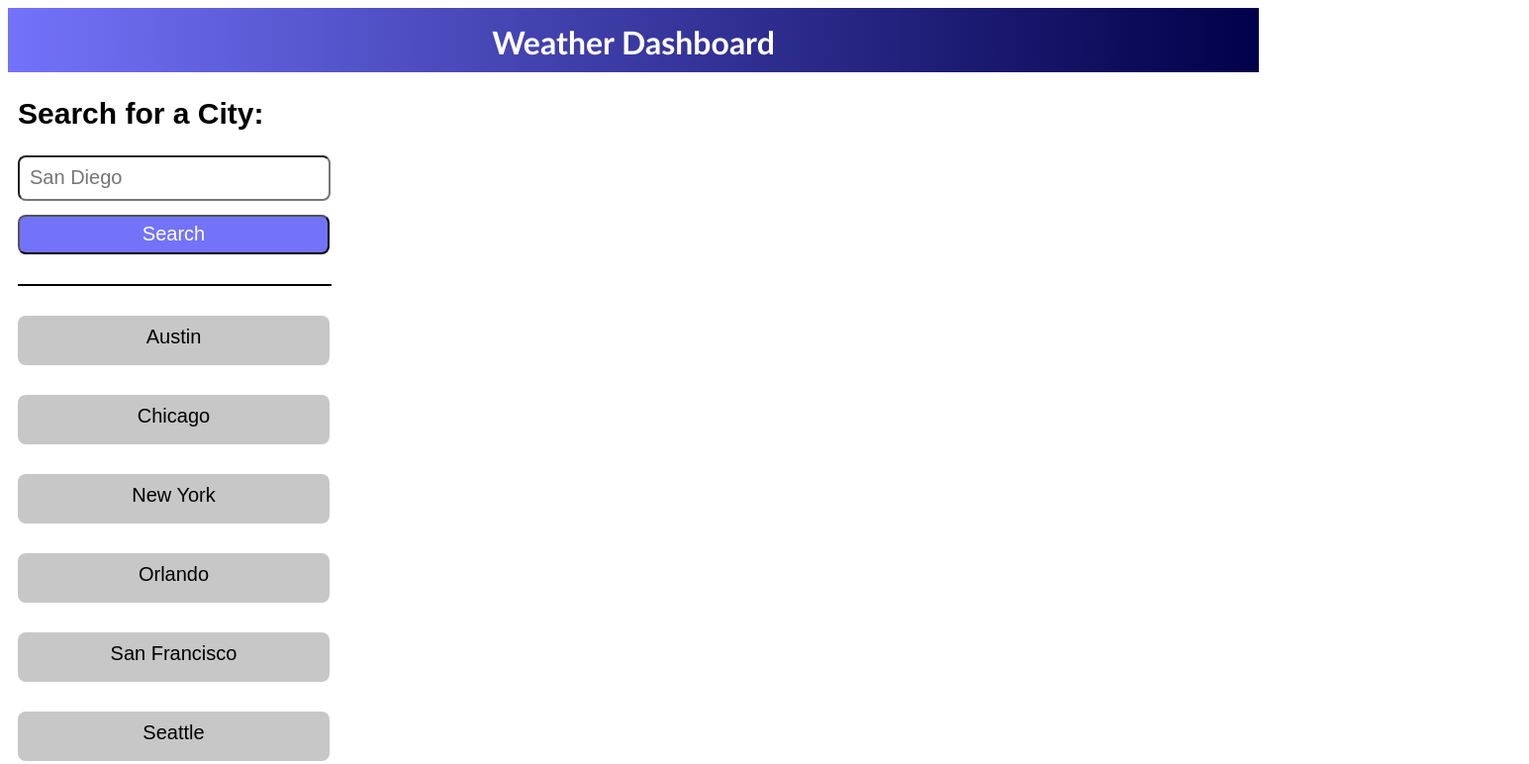
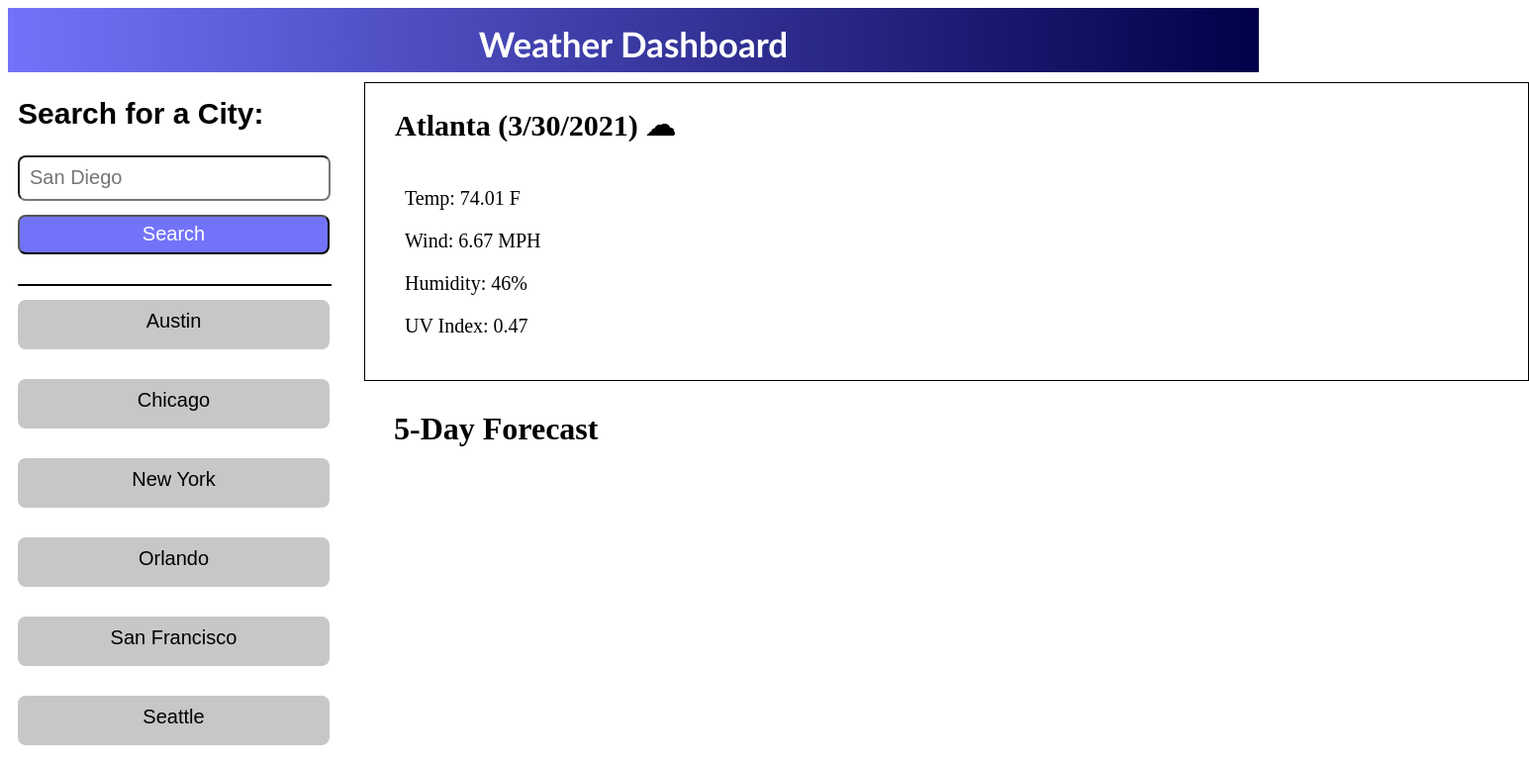
Before and after one commit to matthewtlarson/Weather-Dashboard, a plain HTML site: page index.html in a window 1280 px wide. Shown: the top 772 px of the page at 99% size, 1545 px wide, since content can reach past the window. Drawn offline with Linux system fonts and the light colour scheme; no server answers.

Commit message:
save for Rachel

```diff
--- a/Assets/javascript.js
+++ b/Assets/javascript.js
@@ -0,0 +1,30 @@
+var textbox = document.querySelectorAll("search");
+
+// search.addEventListener("click");
+
+fetch("https://api.openweathermap.org/data/2.5/forecast?q=Tucson&units=imperial&appid=7e663f4b1d9924a34d2b5f917f979be1")
+.then(function(weather){
+return weather.json()
+}).then(function(data){
+console.log(data)
+console.log(data.city.coord.lat)
+
+
+fetch(`https://api.openweathermap.org/data/3.0/onecall?lat=${data.city.coord.lat}&lon=${data.city.coord.lon}&appid=7e663f4b1d9924a34d2b5f917f979be1`)
+.then(function(anything){
+return anything.json()
+})
+// .then(function(UV){
+  //console.log(UV)
+
+
+
+
+})
+
+
+
+// https://api.openweathermap.org/data/2.5/forecast?q=Tucson&appid=7e663f4b1d9924a34d2b5f917f979be1
+//  https://api.openweathermap.org/data/3.0/onecall?lat={lat}&lon={lon}&exclude={part}&appid=7e663f4b1d9924a34d2b5f917f979be1
+//  https://api.openweathermap.org/data/3.0/onecall?lat={lat}&lon={lon}&exclude={part}&appid={API key}
+//  https://api.openweathermap.org/data/3.0/onecall?lat=33.44&lon=-94.04&exclude=hourly,daily&appid={API key}
--- a/Assets/style.css
+++ b/Assets/style.css
@@ -5,6 +5,7 @@ ul{
 .header {
   background: linear-gradient(to right, rgb(115, 115, 250), rgb(1, 0, 73));
   height: 50px;
+  font-size: 35px;
   margin: auto;
   color: white;
   display: flex;
@@ -54,6 +55,7 @@ ul{
   width: 315px;
   margin-left: 10px;
   margin-top: 30px;
+  position: absolute;
 }
 
 .cityList{
@@ -70,3 +72,52 @@ ul{
   border-radius: 0.5rem;
   background-color: rgb(199, 199, 199);
 }
+
+.first {
+  float:left;
+  position: absolute;
+}
+
+.second {
+  display: flex;
+  float: right;
+  border: 1px solid black;
+  font-size: 20px;
+  height: 300px;
+  width: 1145px;
+  padding-left: 30px;
+  margin-left: 360px;
+  position: absolute;
+  top: 10px;
+}
+
+.third {
+  position: absolute;
+}
+
+.forecastTitle{
+    display: flex;
+    float: right;
+    font-size: 32px;
+    height: 300px;
+    width: 1145px;
+    padding-left: 30px;
+    margin-left: 360px;
+    position: absolute;
+    top: 315px;
+}
+
+.temp{
+  list-style-type: none;
+  align-items: flex-start;
+  padding-top: 65px;
+}
+
+.tempLi {
+  margin-top: 20px;
+}
+
+.cityWeather{
+  display: flex;
+  position: absolute;
+}
--- a/index.html
+++ b/index.html
@@ -9,7 +9,7 @@
 </head>
 <body>
   <h1 class="header">Weather Dashboard</h1>
-  <div>
+  <div class="third">
     <h2 class="secondHeader">Search for a City:</h2>
     <form class="search">
       <input type="text" placeholder="San Diego" class="search">
@@ -17,7 +17,7 @@
     <button class="pressSearch">Search</button>
     <div class="line"></div>
     <div>
-      <ul>
+      <ul class="first">
         <li class="cityList">Austin</li>
         <li class="cityList">Chicago</li>
         <li class="cityList">New York</li>
@@ -28,6 +28,18 @@
         <li class="cityList">Atlanta</li>
       </ul>
     </div>
+    <div class="second">
+      <h2 class="cityWeather">Atlanta (3/30/2021) &#9729;</h2>
+      <ul class="temp">
+        <li class="tempLi">Temp: 74.01 F</li>
+        <li class="tempLi">Wind: 6.67 MPH</li>
+        <li class="tempLi">Humidity: 46%</li>
+        <li class="tempLi">UV Index: 0.47</li>
+      </ul>
+    </div>
+    <div>
+      <h2 class="forecastTitle">5-Day Forecast</h2>
+    </div>
   </div>
   <script src="./Assets/javascript.js"></script>
 </body>
```
